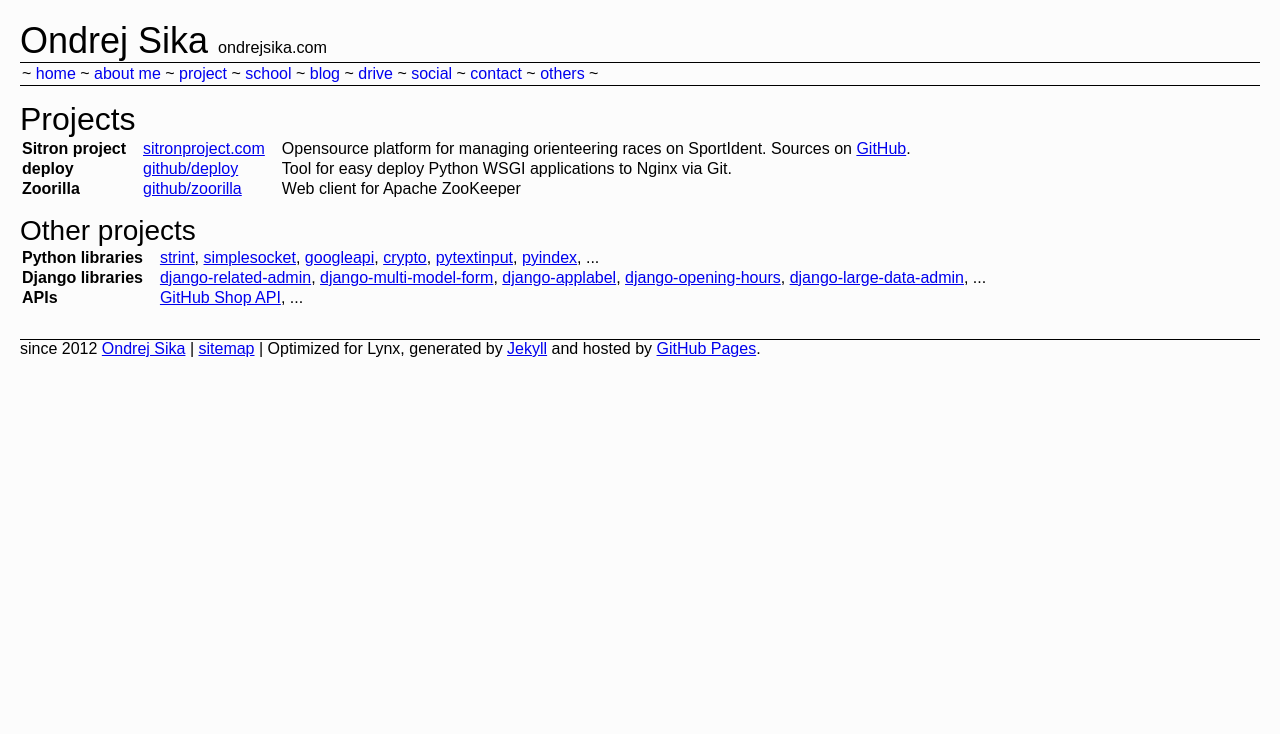
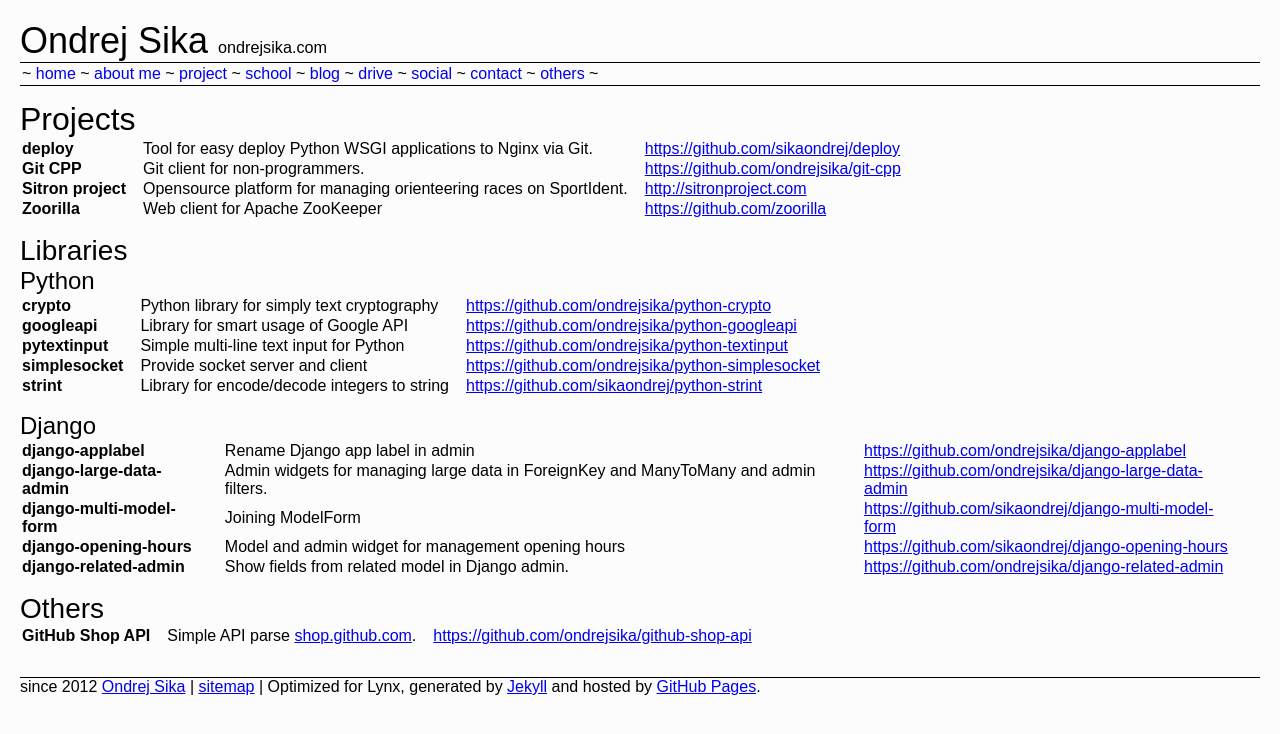
Before and after one commit to ondrejsika/ondrejsika.com, a Jekyll site: the page built from projects.html, in a window 1280 px wide. Shown: the top 734 px of the page. Built offline with Jekyll 4.4.1, drawn with Linux system fonts in a browser that asks for light colours; Markdown is read by kramdown in place of the engine named in the settings; comment, search, counter and statistics services are not loaded.

Commit message:
reorganize projects

```diff
--- a/projects.html
+++ b/projects.html
@@ -6,51 +6,91 @@
 <h2>{{page.title}}</h2>
 <table>
     <tr>
-        <td><b>Sitron project</b></td>
-        <td><a href="http://sitronproject.com" target="_blank">sitronproject.com</a></td>
-        <td>Opensource platform for managing orienteering races on SportIdent. Sources on <a href="http://github.com/sitronproject" target="_blank">GitHub</a>.</td>
+        <td><b>deploy</b></td>
+        <td>Tool for easy deploy Python WSGI applications to Nginx via Git.</td>
+        <td><a href="https://github.com/sikaondrej/deploy" target="_blank">https://github.com/sikaondrej/deploy</a></td>
     </tr>
     <tr>
-        <td><b>deploy</b></td>
-        <td><a href="https://github.com/sikaondrej/deploy" target="_blank">github/deploy</a></td>
-        <td>Tool for easy deploy Python WSGI applications to Nginx via Git.</td>
+        <td><b>Git CPP</b></td>
+        <td>Git client for non-programmers.</td>
+        <td><a href="https://github.com/ondrejsika/git-cpp" target="_blank">https://github.com/ondrejsika/git-cpp</a></td>
+    </tr>
+    <tr>
+        <td><b>Sitron project</b></td>
+        <td>Opensource platform for managing orienteering races on SportIdent.</td>
+        <td><a href="http://sitronproject.com" target="_blank">http://sitronproject.com</a></td>
     </tr>
     <tr>
         <td><b>Zoorilla</b></td>
-        <td><a href="https://github.com/zoorilla" target="_blank">github/zoorilla</a></td>
         <td>Web client for Apache ZooKeeper</td>
+        <td><a href="https://github.com/zoorilla" target="_blank">https://github.com/zoorilla</a></td>
     </tr>
 </table>
-<h3>Other projects</h3>
+
+<h3>Libraries</h3>
+<h4>Python</h4>
 <table>
     <tr>
-        <td><b>Python libraries</b></td>
-        <td>
-            <a href="https://github.com/sikaondrej/python-strint" target="_blank">strint</a>,
-            <a href="https://github.com/sikaondrej/python-simplesocket" target="_blank">simplesocket</a>,
-            <a href="https://github.com/sikaondrej/python-googleapi" target="_blank">googleapi</a>,
-            <a href="https://github.com/sikaondrej/python-crypto" target="_blank">crypto</a>,
-            <a href="https://github.com/sikaondrej/python-textinput" target="_blank">pytextinput</a>,
-            <a href="https://github.com/sikaondrej/pyindex" target="_blank">pyindex</a>,
-            ...
-        </td>
+        <td><b>crypto</b></td>
+        <td>Python library for simply text cryptography</td>
+        <td><a href="https://github.com/ondrejsika/python-crypto" target="_blank">https://github.com/ondrejsika/python-crypto</a></td>
     </tr>
     <tr>
-        <td><b>Django libraries</b></td>
-        <td>
-            <a href="https://github.com/sikaondrej/django-related-admin" target="_blank">django-related-admin</a>,
-            <a href="https://github.com/sikaondrej/django-multi-model-form" target="_blank">django-multi-model-form</a>,
-            <a href="https://github.com/sikaondrej/django-applabel" target="_blank">django-applabel</a>,
-            <a href="https://github.com/sikaondrej/django-opening-hours" target="_blank">django-opening-hours</a>,
-            <a href="http://github.com/sikaondrej/django-large-data-admin" target="_blank">django-large-data-admin</a>,
-            ...
-        </td>
+        <td><b>googleapi</b></td>
+        <td>Library for smart usage of Google API</td>
+        <td><a href="https://github.com/ondrejsika/python-googleapi" target="_blank">https://github.com/ondrejsika/python-googleapi</a></td>
     </tr>
     <tr>
-        <td><b>APIs</b></td>
-        <td>
-            <a href="https://github.com/ondrejsika/github-shop-api" target="_blank">GitHub Shop API</a>,
-            ...
-        </td>
+        <td><b>pytextinput</b></td>
+        <td>Simple multi-line text input for Python</td>
+        <td><a href="https://github.com/ondrejsika/python-textinput" target="_blank">https://github.com/ondrejsika/python-textinput</a></td>
+    </tr>
+    <tr>
+        <td><b>simplesocket</b></td>
+        <td>Provide socket server and client</td>
+        <td><a href="https://github.com/ondrejsika/python-simplesocket" target="_blank">https://github.com/ondrejsika/python-simplesocket</a></td>
+    </tr>
+    <tr>
+        <td><b>strint</b></td>
+        <td>Library for encode/decode integers to string</td>
+        <td><a href="https://github.com/sikaondrej/python-strint" target="_blank">https://github.com/sikaondrej/python-strint</a></td>
     </tr>
 </table>
+
+<h4>Django</h4>
+<table>
+    <tr>
+        <td><b>django-applabel</b></td>
+        <td>Rename Django app label in admin</td>
+        <td><a href="https://github.com/ondrejsika/django-applabel" target="_blank">https://github.com/ondrejsika/django-applabel</a></td>
+    </tr>
+    <tr>
+        <td><b>django-large-data-admin</b></td>
+        <td>Admin widgets for managing large data in ForeignKey and ManyToMany and admin filters.</td>
+        <td><a href="https://github.com/ondrejsika/django-large-data-admin" target="_blank">https://github.com/ondrejsika/django-large-data-admin</a></td>
+    </tr>
+    <tr>
+        <td><b>django-multi-model-form</b></td>
+        <td>Joining ModelForm</td>
+        <td><a href="https://github.com/sikaondrej/django-multi-model-form" target="_blank">https://github.com/sikaondrej/django-multi-model-form</a></td>
+    </tr>
+    <tr>
+        <td><b>django-opening-hours</b></td>
+        <td>Model and admin widget for management opening hours</td>
+        <td><a href="https://github.com/sikaondrej/django-opening-hours" target="_blank">https://github.com/sikaondrej/django-opening-hours</a></td>
+    </tr>
+    <tr>
+        <td><b>django-related-admin</b></td>
+        <td>Show fields from related model in Django admin.</td>
+        <td><a href="https://github.com/ondrejsika/django-related-admin" target="_blank">https://github.com/ondrejsika/django-related-admin</a></td>
+    </tr>
+</table>
+
+<h3>Others</h3>
+<table>
+    <tr>
+        <td><b>GitHub Shop API</b></td>
+        <td>Simple API parse <a href="http://shop.github.com">shop.github.com</a>.</td>
+        <td><a href="https://github.com/ondrejsika/github-shop-api" target="_blank">https://github.com/ondrejsika/github-shop-api</a></td>
+    </tr>
+</table>
```
